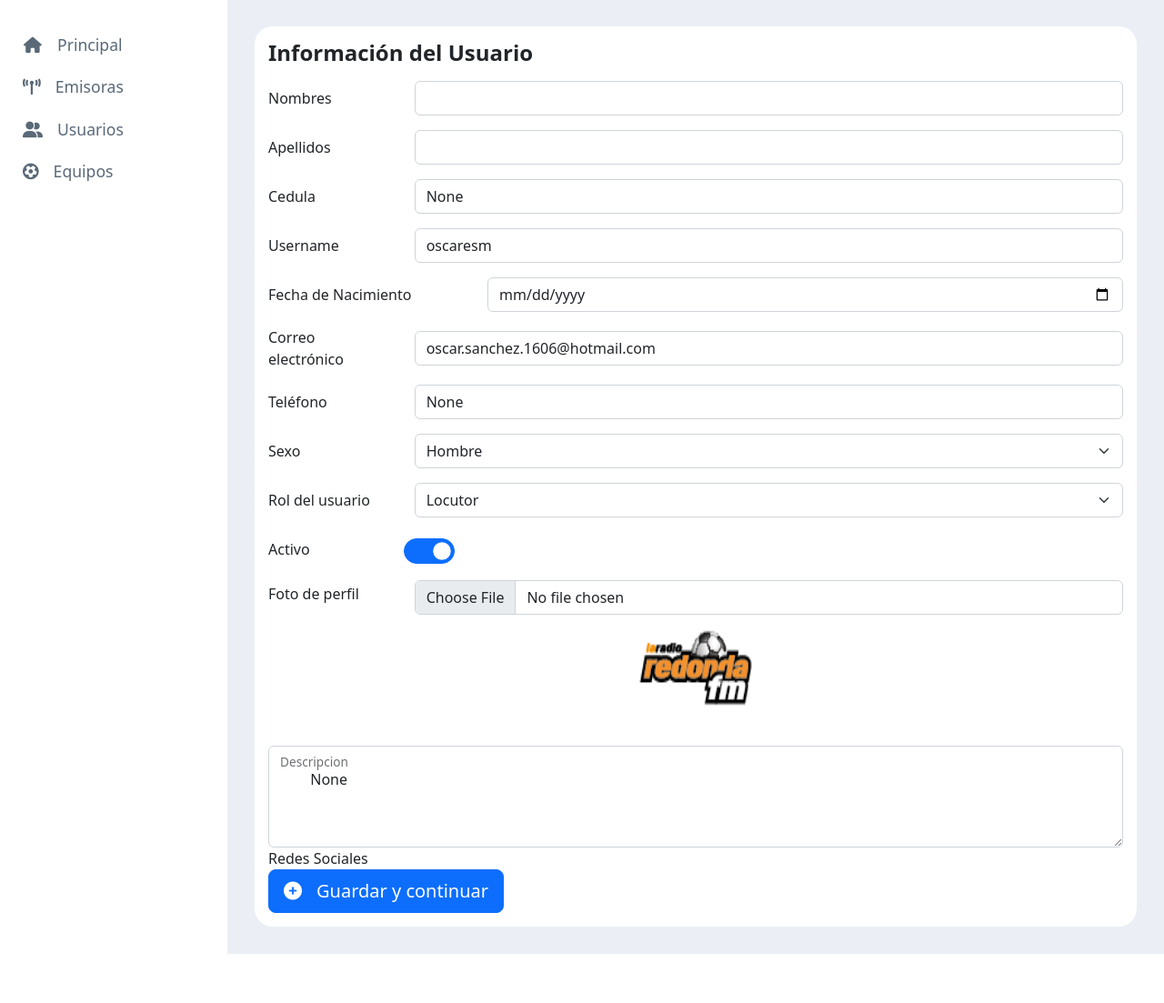
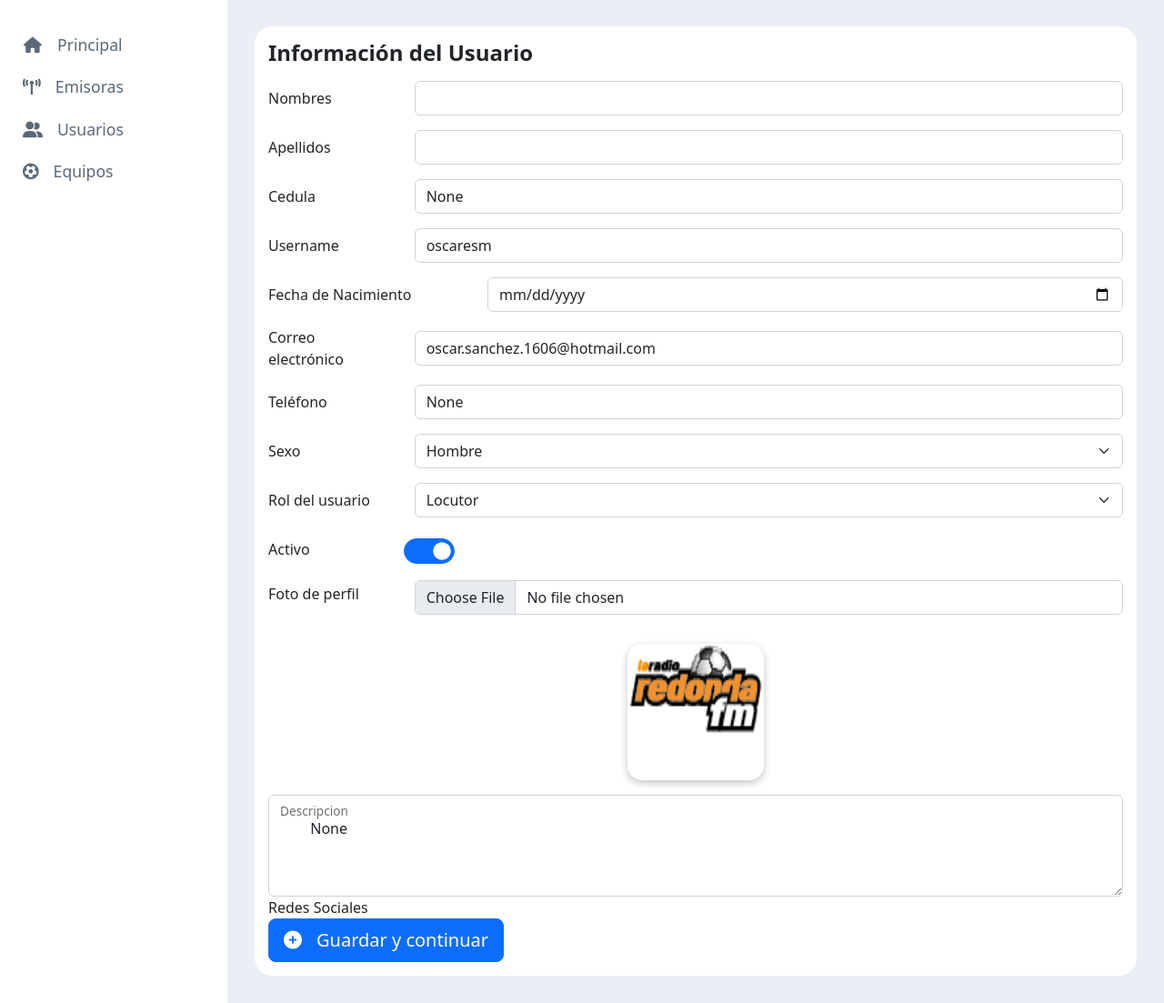
Before and after one commit to oscaresm98/appRadioCanela, a Django app: page /usuarios/editar/1 in a window 1280 px wide. Shown: the part 119-1222 px from the top of the page at 91% size. Before the commit the page ends 1168 px from the top, so only its background shows below. Run offline with Django 4.2, Linux system fonts and the light colour scheme; a user stored in the database is signed in; data comes from the database, SQL or seed files in the repository; some libraries are stand-ins or nearby versions.

Commit message:
usuarios

```diff
--- /dev/null
+++ b/radioCanela/WebAdminRadio/static/webAdminRadio/css/editar_usuario.css
@@ -0,0 +1,14 @@
+.img-container{
+    text-align: center;
+}
+.image{
+    width: 150px;
+  height: 150px;
+  border-radius: 1rem;
+  overflow: hidden;
+  box-shadow: rgba(0, 0, 0, 0.24) 0px 3px 8px;
+  display:inline-block;
+  vertical-align:middle;
+  margin-top: 1rem;
+  margin-bottom: 1rem;
+}
--- a/radioCanela/WebAdminRadio/templates/webAdminRadio/editar_usuario.html
+++ b/radioCanela/WebAdminRadio/templates/webAdminRadio/editar_usuario.html
@@ -1,8 +1,8 @@
 {% extends 'webAdminRadio/base_site.html' %}
 {% load static %}
 
-{% block cdn_stlyes %}
-
+{% block page_style %}
+<link rel="stylesheet" type="text/css" href="{% static 'webAdminRadio/css/editar_usuario.css' %}">
 {% endblock %}
 
 {% block content %}
@@ -188,16 +188,16 @@
                     <label for="formFile" class="form-label">Foto de perfil</label>
                 </div>
                 <div class="col-10">
-                    <input class="form-control" type="file" id="formFile" accept=".png, .jpg, .jpeg"
+                    <input class="form-control" type="file" id="imgSegmento" accept=".png, .jpg, .jpeg"
                         oninvalid="this.setCustomValidity('Ingrese una imagen para el segmento')"
                         oninput="alert('Imagen ingresada con exito')">
                 </div>
             </div>
-            <div class="img-holder text-center">
+            <div class="img-container">
                 {% if usuario.imagen %}
-                <img id="preview" style="width:8rem; height:8rem" src="{{ usuario.imagen.url }}">
+                <img id="preview" class="image"  src="{{ usuario.imagen.url }}">
                 {% else %}
-                <img id="preview" style="width:8rem; height:8rem"
+                <img id="preview" class="image"
                     src="{% static 'webAdminRadio/images/placeholder.png' %}">
                 {% endif %}
             </div>
@@ -224,4 +224,6 @@
 </form>
 {% endblock %}
 {% block page_script %}
+<script src="{% static 'webAdminRadio/js/img_preview.js' %}"></script>
+
 {% endblock %}
--- a/radioCanela/WebAdminRadio/views.py
+++ b/radioCanela/WebAdminRadio/views.py
@@ -43,9 +43,6 @@ def editar_usuario(request,id_usuario):
             activo=request.POST['activo']=='on'
         except:
             activo=False
-
-        print("SEXO: ",sexo)
-        print("ACTIVO: ",activo)
         user_form = UsuarioForm({
             'username':username,
             'first_name':first,
```
